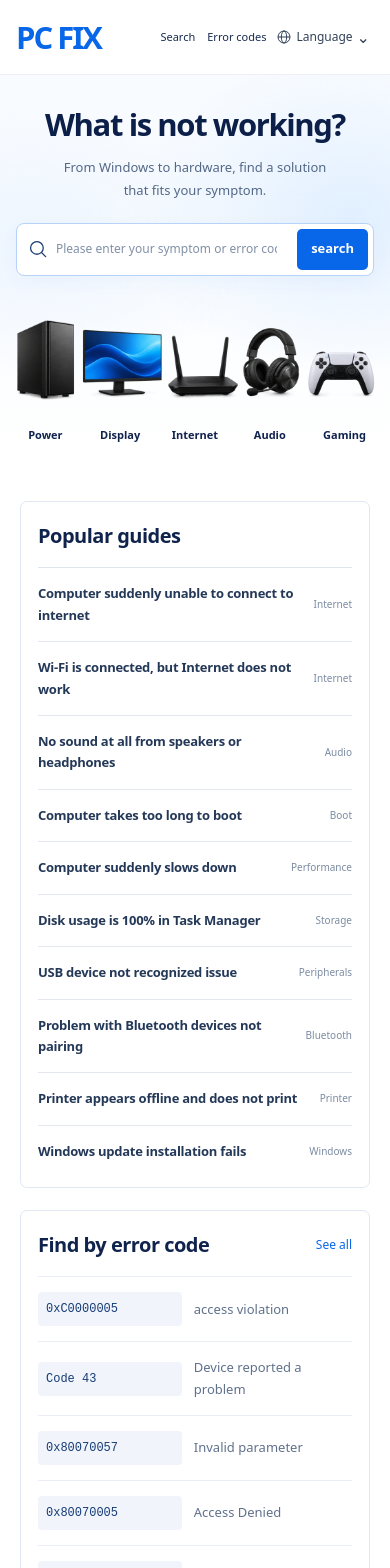
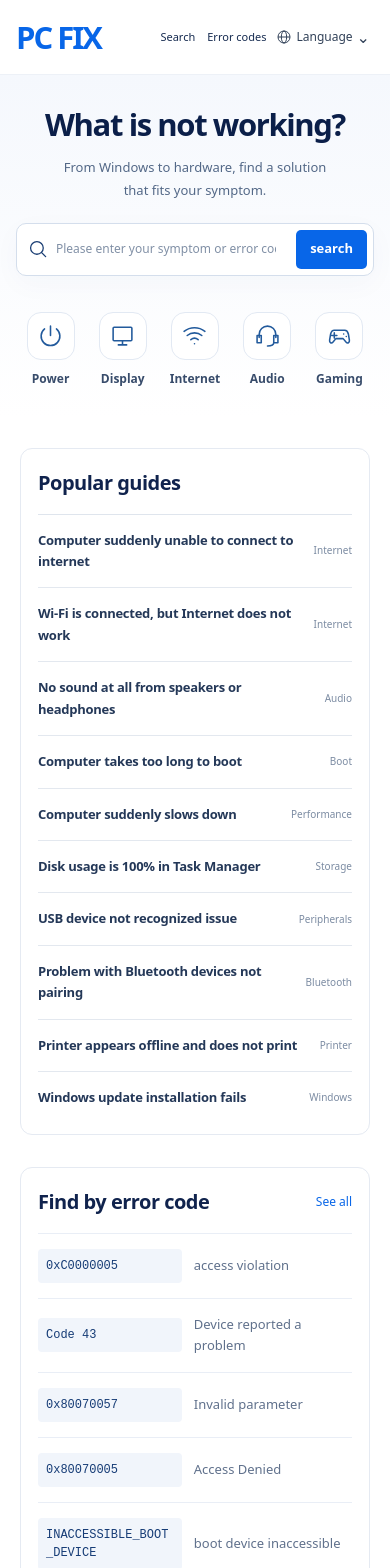
Before and after one commit to chang1565/pc-fix, a Next.js app: page /en in a window 390 px wide. Shown: the top 1568 px of the page. Built offline with nearby package versions, Linux system fonts and the light colour scheme.

Commit message:
Refine support theme with vector icons and remove symptom accordion

```diff
--- a/app/support-library.css
+++ b/app/support-library.css
@@ -6,11 +6,11 @@
 .support-wordmark { font-size:37px; line-height:1; font-weight:900; letter-spacing:-2px; white-space:nowrap; }
 .support-tagline { border-left:1px solid #b8c6db; padding-left:18px; max-width:160px; font-size:12px; line-height:1.6; color:#526584; }
 .site-header nav { color:#162b50; gap:12px; }
-.support-hero { background:radial-gradient(ellipse at 90% 36%,#e1efff 0,transparent 45%),radial-gradient(ellipse at 8% 42%,#edf5ff 0,transparent 45%),linear-gradient(#f8fbff,#fff); }
-.support-hero-inner { max-width:1240px; margin:auto; padding:42px 24px 20px; text-align:center; }
+.support-hero { background:linear-gradient(180deg,#f5f8fd 0%,#fff 100%); }
+.support-hero-inner { max-width:1240px; margin:auto; padding:58px 24px 40px; text-align:center; }
 .support-hero h1 { color:#0b1f49; font-size:clamp(32px,4vw,50px); line-height:1.25; letter-spacing:-.045em; font-weight:800; margin:0; }
 .support-intro { color:#536887; font-size:16px; line-height:1.8; margin:14px auto 0; word-break:keep-all; }
-.support-search { display:flex; align-items:center; gap:12px; max-width:720px; height:58px; margin:25px auto 0; border:1px solid #b7d3fa; background:white; border-radius:8px; padding:5px 5px 5px 18px; box-shadow:0 6px 20px #0b5bb009; }
+.support-search { display:flex; align-items:center; gap:12px; max-width:680px; height:60px; margin:28px auto 0; border:1px solid #d4deec; background:white; border-radius:10px; padding:6px 6px 6px 20px; box-shadow:0 8px 28px #163c7608; }
 .support-search:focus-within { outline:3px solid #c9dffc; outline-offset:2px; }
 .support-search > svg { width:23px; height:23px; flex-shrink:0; color:#183c72; }
 .support-search input { width:100%; min-width:0; border:0; outline:none; color:#152a50; font-size:16px; background:transparent; }
@@ -18,16 +18,17 @@
 .support-search button { align-self:stretch; padding:0 25px; background:#0866e8; color:white; border:0; border-radius:5px; font-weight:650; white-space:nowrap; }
 .support-search button:hover { background:#0055c8; }
 .support-search button:disabled { opacity:.6; }
-.support-devices { position:relative; margin:12px auto 0; }
-.support-devices > img { display:block; width:100%; height:auto; }
-.device-links { display:grid; grid-template-columns:repeat(5,minmax(0,1fr)); position:absolute; inset:0; }
-.device-links a { display:flex; align-items:flex-end; justify-content:center; padding:0 4px 4px; font-size:17px; font-weight:750; color:#10234d; border-radius:8px; }
-.device-links span { padding:9px 12px; border-radius:5px; }
-.device-links a:hover span { color:#0866e8; background:#e9f2ff; }
+.support-devices { max-width:720px; margin:38px auto 0; }
+.device-links { display:grid; grid-template-columns:repeat(5,minmax(0,1fr)); gap:14px; }
+.device-links a { display:flex; flex-direction:column; align-items:center; justify-content:center; gap:14px; padding:12px 4px; font-size:14px; font-weight:600; color:#384c6b; border-radius:10px; }
+.device-links .device-icon { display:grid; place-items:center; width:68px; height:68px; border:1px solid #e2e9f3; background:#fff; color:#225a9c; border-radius:20px; transition:background .15s,border-color .15s; }
+.device-icon svg { width:31px; height:31px; stroke-width:1.5; }
+.device-links a:hover { color:#0866e8; }
+.device-links a:hover .device-icon { background:#edf4ff; border-color:#b8d2f3; }
 .device-links a:focus-visible { outline:2px solid #0866e8; outline-offset:-2px; }
 .home-page > .support-content { max-width:1240px; padding-top:10px; padding-bottom:60px; scroll-margin-top:20px; }
-.support-content .knowledge-layout { display:grid; grid-template-columns:1.1fr 1fr; gap:22px; margin-top:0; }
-.support-content .featured-guides, .error-library { border:1px solid #e0e8f3; border-radius:7px; padding:25px 26px 12px; background:#fff; }
+.support-content .knowledge-layout { display:grid; grid-template-columns:1.1fr 1fr; gap:32px; margin-top:0; }
+.support-content .featured-guides, .error-library { border:1px solid #e5eaf2; border-radius:12px; padding:28px 28px 16px; background:#fff; }
 .support-content .featured-guides > div:first-child { margin-bottom:17px; }
 .support-content .featured-guides h2, .library-heading h2 { font-size:22px; color:#10234d; letter-spacing:-.025em; font-weight:750; line-height:1.4; }
 .support-content .featured-card { display:flex; flex-direction:row-reverse; align-items:center; justify-content:space-between; gap:18px; padding:15px 0; min-height:57px; }
@@ -46,11 +47,6 @@
 .windows-library strong { font-size:16px; font-weight:700; }
 .windows-library > span > span { display:block; font-size:12px; line-height:1.8; margin-top:5px; color:#60718c; }
 .windows-library:hover { background:#e3eeff; }
-.support-browse { margin-top:48px; }
-.support-content .symptom-group summary { min-height:70px; padding:18px; }
-.support-content .symptom-group { border-radius:6px; }
-.support-content .symptom-icon { width:35px; height:35px; border-radius:5px; background:#eef5ff; color:#0866e8; }
-.support-content .symptom-group strong { font-size:14px; }
 .support-content .category-directory { margin-top:35px; background:#fff; padding:24px 0; border:0; border-top:1px solid #e2eaf5; border-radius:0; }
 .support-content .category-directory > div.grid { display:grid; grid-template-columns:repeat(4,minmax(0,1fr)); column-gap:30px; }
 .support-content .category-directory h2 { color:#10234d; font-size:20px; }
@@ -64,9 +60,8 @@
  .support-tagline { display:none; }
  .support-content .knowledge-layout { grid-template-columns:1fr; }
  .support-hero-inner { padding-top:32px; }
- .support-devices { margin-top:24px; padding-bottom:25px; }
- .device-links a { font-size:13px; padding-bottom:0; }
- .device-links span { padding:6px 3px; }
+ .support-devices { margin-top:28px; }
+ .device-links a { font-size:13px; }
  .support-content .featured-card { min-height:51px; }
  .support-content .category-directory > div.grid { grid-template-columns:repeat(3,minmax(0,1fr)); }
 }
@@ -78,8 +73,10 @@
  .support-search input { font-size:12px; }
  .support-search button { padding-inline:14px; font-size:13px; }
  .support-search > svg { width:19px; }
- .support-devices { margin-inline:-8px; }
- .device-links a { font-size:11px; }
+ .device-links { gap:3px; }
+ .device-links a { font-size:12px; gap:10px; padding:8px 0; }
+ .device-links .device-icon { width:48px; height:48px; border-radius:14px; }
+ .device-icon svg { width:25px; height:25px; }
  .support-content .featured-guides,.error-library { padding:20px 17px 10px; }
  .support-content .featured-guides h2,.library-heading h2 { font-size:20px; }
  .support-content .featured-card { gap:8px; }
--- a/components/HomeContent.tsx
+++ b/components/HomeContent.tsx
@@ -1,10 +1,8 @@
 "use client";
 import SupportIcon from "@/components/SupportIcon";
 import DisplayAd from "@/components/DisplayAd";
-import SymptomNavigator from "@/components/SymptomNavigator";
 
 import Link from "next/link";
-import Image from "next/image";
 import { useEffect, useState } from "react";
 
 import SiteFooter from "@/components/SiteFooter";
@@ -129,13 +127,12 @@ export default function HomeContent({ popularProblems, categories, commonErrors
             <button type="submit" disabled={!isSearchStateReady}>검색</button>
           </form>
           <div className="support-devices">
-            <Image src="/images/support-devices.png" alt="" width={1536} height={512} sizes="(max-width: 700px) 700px, 1160px" preload />
             <nav aria-label="기기별 문제 찾기" className="device-links">
-              <Link href={`/category/${encodeURIComponent("전원")}`}><span>전원</span></Link>
-              <Link href={`/category/${encodeURIComponent("화면")}`}><span>화면</span></Link>
-              <Link href={`/category/${encodeURIComponent("인터넷")}`}><span>인터넷</span></Link>
-              <Link href={`/category/${encodeURIComponent("오디오")}`}><span>소리</span></Link>
-              <Link href={`/category/${encodeURIComponent("게임")}`}><span>게임</span></Link>
+              <Link href={`/category/${encodeURIComponent("전원")}`}><span className="device-icon"><SupportIcon name="power" /></span><span>전원</span></Link>
+              <Link href={`/category/${encodeURIComponent("화면")}`}><span className="device-icon"><SupportIcon name="monitor" /></span><span>화면</span></Link>
+              <Link href={`/category/${encodeURIComponent("인터넷")}`}><span className="device-icon"><SupportIcon name="wifi" /></span><span>인터넷</span></Link>
+              <Link href={`/category/${encodeURIComponent("오디오")}`}><span className="device-icon"><SupportIcon name="audio" /></span><span>소리</span></Link>
+              <Link href={`/category/${encodeURIComponent("게임")}`}><span className="device-icon"><SupportIcon name="game" /></span><span>게임</span></Link>
             </nav>
           </div>
         </div>
@@ -286,7 +283,6 @@ export default function HomeContent({ popularProblems, categories, commonErrors
               </Link>
             </div>
             </div>
-            <div className="support-browse"><SymptomNavigator /></div>
             {/* 카테고리 */}
             <section className="category-directory">
               <div className="mb-6">
--- a/components/SupportIcon.tsx
+++ b/components/SupportIcon.tsx
@@ -1,6 +1,8 @@
-type IconName = "power" | "wifi" | "display" | "speed" | "audio" | "usb" | "search" | "book";
+type IconName = "power" | "wifi" | "display" | "monitor" | "game" | "speed" | "audio" | "usb" | "search" | "book";
 
 const paths: Record<IconName, string> = {
+  monitor: "M4 4h16a1 1 0 0 1 1 1v11a1 1 0 0 1-1 1H4a1 1 0 0 1-1-1V5a1 1 0 0 1 1-1Z M8 21h8 M12 17v4",
+  game: "M7 7h10c2 0 3 1.5 3.5 3.5l1 6c.4 2.5-1.8 3.5-3.3 1.8L15.5 15h-7l-2.7 3.3C4.3 20 2.1 19 2.5 16.5l1-6C4 8.5 5 7 7 7Z M7 9.5v5 M4.5 12h5 M16 10.5h.01 M18.5 13h.01",
   power: "M12 3v9 M6.3 5.7a9 9 0 1 0 11.4 0",
   wifi: "M2 8a16 16 0 0 1 20 0 M5 12a11 11 0 0 1 14 0 M8.5 16a5.5 5.5 0 0 1 7 0 M12 20h.01",
   display: "M4 4h16a1 1 0 0 1 1 1v12H3V5a1 1 0 0 1 1-1Z M8 21h8 M12 17v4 M7 12l3-3 3 2 4-4",
--- a/components/locales/en/HomeContent.tsx
+++ b/components/locales/en/HomeContent.tsx
@@ -2,9 +2,7 @@
 "use client";
 import SupportIcon from "@/components/SupportIcon";
 import DisplayAd from "@/components/DisplayAd";
-import SymptomNavigator from "@/components/locales/en/SymptomNavigator";
 import Link from "next/link";
-import Image from "next/image";
 import { useEffect, useState } from "react";
 import SiteFooter from "@/components/locales/en/SiteFooter";
 import SiteHeader from "@/components/locales/en/SiteHeader";
@@ -130,13 +128,12 @@ export default function HomeContent({ popularProblems, categories, commonErrors
             <button type="submit" disabled={!isSearchStateReady}>{"search"}</button>
           </form>
           <div className="support-devices">
-            <Image src="/images/support-devices.png" alt="" width={1536} height={512} sizes="(max-width: 700px) 700px, 1160px" preload/>
             <nav aria-label="Find issues by device" className="device-links">
-              <Link href={`/en/category/${encodeURIComponent("Power")}`}><span>{"Power"}</span></Link>
-              <Link href={`/en/category/${encodeURIComponent("Display")}`}><span>{"Display"}</span></Link>
-              <Link href={`/en/category/${encodeURIComponent("Internet")}`}><span>{"Internet"}</span></Link>
-              <Link href={`/en/category/${encodeURIComponent("Audio")}`}><span>{"Audio"}</span></Link>
-              <Link href={`/en/category/${encodeURIComponent("Gaming")}`}><span>{"Gaming"}</span></Link>
+              <Link href={`/en/category/${encodeURIComponent("Power")}`}><span className="device-icon"><SupportIcon name="power"/></span><span>{"Power"}</span></Link>
+              <Link href={`/en/category/${encodeURIComponent("Display")}`}><span className="device-icon"><SupportIcon name="monitor"/></span><span>{"Display"}</span></Link>
+              <Link href={`/en/category/${encodeURIComponent("Internet")}`}><span className="device-icon"><SupportIcon name="wifi"/></span><span>{"Internet"}</span></Link>
+              <Link href={`/en/category/${encodeURIComponent("Audio")}`}><span className="device-icon"><SupportIcon name="audio"/></span><span>{"Audio"}</span></Link>
+              <Link href={`/en/category/${encodeURIComponent("Gaming")}`}><span className="device-icon"><SupportIcon name="game"/></span><span>{"Gaming"}</span></Link>
             </nav>
           </div>
         </div>
@@ -234,7 +231,6 @@ export default function HomeContent({ popularProblems, categories, commonErrors
               </Link>
             </div>
             </div>
-            <div className="support-browse"><SymptomNavigator /></div>
             {/* 카테고리 */}
             <section className="category-directory">
               <div className="mb-6">
--- a/components/locales/ja/HomeContent.tsx
+++ b/components/locales/ja/HomeContent.tsx
@@ -2,9 +2,7 @@
 "use client";
 import SupportIcon from "@/components/SupportIcon";
 import DisplayAd from "@/components/DisplayAd";
-import SymptomNavigator from "@/components/locales/ja/SymptomNavigator";
 import Link from "next/link";
-import Image from "next/image";
 import { useEffect, useState } from "react";
 import SiteFooter from "@/components/locales/ja/SiteFooter";
 import SiteHeader from "@/components/locales/ja/SiteHeader";
@@ -130,13 +128,12 @@ export default function HomeContent({ popularProblems, categories, commonErrors
             <button type="submit" disabled={!isSearchStateReady}>{"\u691C\u7D22"}</button>
           </form>
           <div className="support-devices">
-            <Image src="/images/support-devices.png" alt="" width={1536} height={512} sizes="(max-width: 700px) 700px, 1160px" preload/>
             <nav aria-label="機器から探す" className="device-links">
-              <Link href={`/ja/category/${encodeURIComponent("\u96FB\u6E90")}`}><span>{"\u96FB\u6E90"}</span></Link>
-              <Link href={`/ja/category/${encodeURIComponent("\u753B\u9762")}`}><span>{"\u753B\u9762"}</span></Link>
-              <Link href={`/ja/category/${encodeURIComponent("\u30A4\u30F3\u30BF\u30FC\u30CD\u30C3\u30C8")}`}><span>{"\u30A4\u30F3\u30BF\u30FC\u30CD\u30C3\u30C8"}</span></Link>
-              <Link href={`/ja/category/${encodeURIComponent("\u30AA\u30FC\u30C7\u30A3\u30AA")}`}><span>{"\u97F3"}</span></Link>
-              <Link href={`/ja/category/${encodeURIComponent("\u30B2\u30FC\u30E0")}`}><span>{"\u30B2\u30FC\u30E0"}</span></Link>
+              <Link href={`/ja/category/${encodeURIComponent("\u96FB\u6E90")}`}><span className="device-icon"><SupportIcon name="power"/></span><span>{"\u96FB\u6E90"}</span></Link>
+              <Link href={`/ja/category/${encodeURIComponent("\u753B\u9762")}`}><span className="device-icon"><SupportIcon name="monitor"/></span><span>{"\u753B\u9762"}</span></Link>
+              <Link href={`/ja/category/${encodeURIComponent("\u30A4\u30F3\u30BF\u30FC\u30CD\u30C3\u30C8")}`}><span className="device-icon"><SupportIcon name="wifi"/></span><span>{"\u30A4\u30F3\u30BF\u30FC\u30CD\u30C3\u30C8"}</span></Link>
+              <Link href={`/ja/category/${encodeURIComponent("\u30AA\u30FC\u30C7\u30A3\u30AA")}`}><span className="device-icon"><SupportIcon name="audio"/></span><span>{"\u97F3"}</span></Link>
+              <Link href={`/ja/category/${encodeURIComponent("\u30B2\u30FC\u30E0")}`}><span className="device-icon"><SupportIcon name="game"/></span><span>{"\u30B2\u30FC\u30E0"}</span></Link>
             </nav>
           </div>
         </div>
@@ -234,7 +231,6 @@ export default function HomeContent({ popularProblems, categories, commonErrors
               </Link>
             </div>
             </div>
-            <div className="support-browse"><SymptomNavigator /></div>
             {/* 카테고리 */}
             <section className="category-directory">
               <div className="mb-6">
--- a/components/locales/zh-CN/HomeContent.tsx
+++ b/components/locales/zh-CN/HomeContent.tsx
@@ -2,9 +2,7 @@
 "use client";
 import SupportIcon from "@/components/SupportIcon";
 import DisplayAd from "@/components/DisplayAd";
-import SymptomNavigator from "@/components/locales/zh-CN/SymptomNavigator";
 import Link from "next/link";
-import Image from "next/image";
 import { useEffect, useState } from "react";
 import SiteFooter from "@/components/locales/zh-CN/SiteFooter";
 import SiteHeader from "@/components/locales/zh-CN/SiteHeader";
@@ -130,13 +128,12 @@ export default function HomeContent({ popularProblems, categories, commonErrors
             <button type="submit" disabled={!isSearchStateReady}>{"\u641C\u7D22"}</button>
           </form>
           <div className="support-devices">
-            <Image src="/images/support-devices.png" alt="" width={1536} height={512} sizes="(max-width: 700px) 700px, 1160px" preload/>
             <nav aria-label="按设备查找问题" className="device-links">
-              <Link href={`/zh-CN/category/${encodeURIComponent("\u7535\u6E90")}`}><span>{"\u7535\u6E90"}</span></Link>
-              <Link href={`/zh-CN/category/${encodeURIComponent("\u5C4F\u5E55")}`}><span>{"\u5C4F\u5E55"}</span></Link>
-              <Link href={`/zh-CN/category/${encodeURIComponent("\u4E92\u8054\u7F51")}`}><span>{"\u4E92\u8054\u7F51"}</span></Link>
-              <Link href={`/zh-CN/category/${encodeURIComponent("\u97F3\u9891")}`}><span>{"\u58F0\u97F3"}</span></Link>
-              <Link href={`/zh-CN/category/${encodeURIComponent("\u6E38\u620F")}`}><span>{"\u6E38\u620F"}</span></Link>
+              <Link href={`/zh-CN/category/${encodeURIComponent("\u7535\u6E90")}`}><span className="device-icon"><SupportIcon name="power"/></span><span>{"\u7535\u6E90"}</span></Link>
+              <Link href={`/zh-CN/category/${encodeURIComponent("\u5C4F\u5E55")}`}><span className="device-icon"><SupportIcon name="monitor"/></span><span>{"\u5C4F\u5E55"}</span></Link>
+              <Link href={`/zh-CN/category/${encodeURIComponent("\u4E92\u8054\u7F51")}`}><span className="device-icon"><SupportIcon name="wifi"/></span><span>{"\u4E92\u8054\u7F51"}</span></Link>
+              <Link href={`/zh-CN/category/${encodeURIComponent("\u97F3\u9891")}`}><span className="device-icon"><SupportIcon name="audio"/></span><span>{"\u58F0\u97F3"}</span></Link>
+              <Link href={`/zh-CN/category/${encodeURIComponent("\u6E38\u620F")}`}><span className="device-icon"><SupportIcon name="game"/></span><span>{"\u6E38\u620F"}</span></Link>
             </nav>
           </div>
         </div>
@@ -234,7 +231,6 @@ export default function HomeContent({ popularProblems, categories, commonErrors
               </Link>
             </div>
             </div>
-            <div className="support-browse"><SymptomNavigator /></div>
             {/* 카테고리 */}
             <section className="category-directory">
               <div className="mb-6">
```
Also changed, not shown: scripts/check-site-quality.mjs (+10 -6 lines), public/images/support-devices.png (deleted), 1 other file (tests, documents, lock files or other folders).
